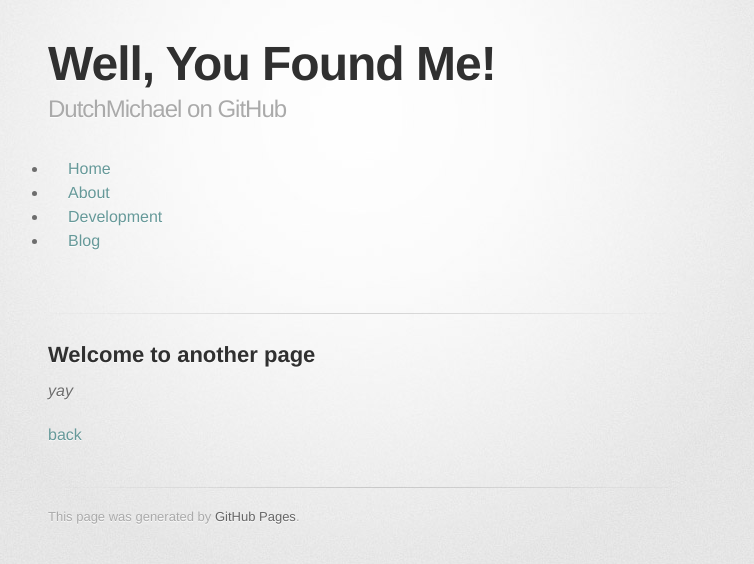
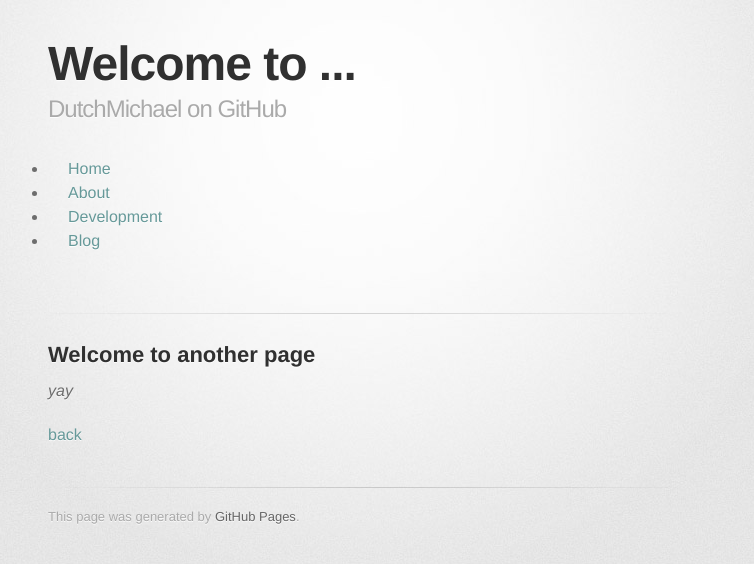
Before and after one commit to dutchmichael/dutchmichael.github.io, a Jekyll site: the page built from another-page.md, in a window 1280 px wide. Shown: the top 564 px of the page, without its empty margins (282-1036 px from the left). Built offline with Jekyll 4.4.1, drawn with Linux system fonts in a browser that asks for light colours; some web fonts are replaced.

Commit message:
Change Site title and added Google Analytics

```diff
--- a/_config.yml
+++ b/_config.yml
@@ -1,5 +1,5 @@
-title: Well, You Found Me!
+title: Welcome to ...
 description: DutchMichael on GitHub
 show_downloads: false
-google_analytics:
+google_analytics: G-PVHY7Q19X7
 theme: jekyll-theme-tactile
```
